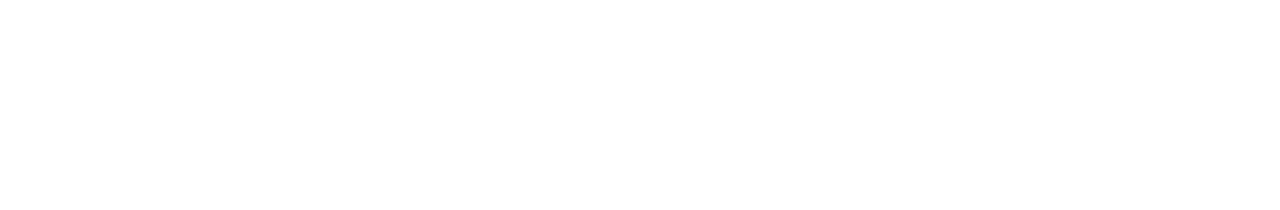
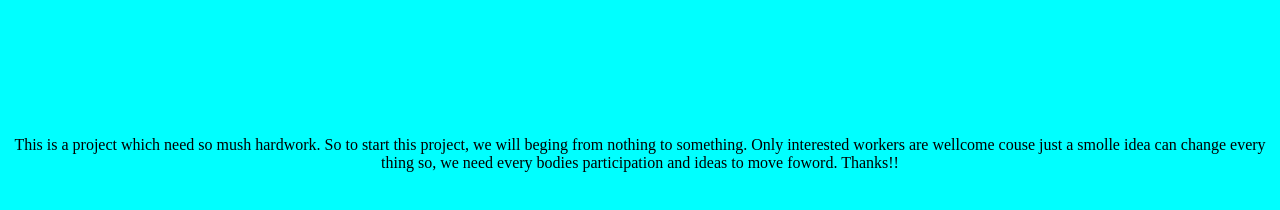
Before and after one commit to Freddyjunior237/technology-trackers, a plain HTML site: page gb.html in a window 1280 px wide. Drawn offline with Linux system fonts and the light colour scheme.

Commit message:
Update gb.html

```diff
--- a/gb.html
+++ b/gb.html
@@ -3,9 +3,15 @@
 <head>
     <meta charset="UTF-8">
     <meta name="viewport" content="width=device-width, initial-scale=1.0">
-    <title>Document</title>
+    <title>Featurs trackers</title>
 </head>
-<body>
+<body style="background-color:aqua;text-align: center;padding-top: 10%;">
+This is a project which need so mush hardwork.
+So to start this project, we will beging from nothing to something.
+ Only interested workers are wellcome couse
+ just a smolle idea can change every thing so,
+  we need every bodies participation and ideas to move foword.
+ Thanks!!
 
 </body>
 </html>
```
